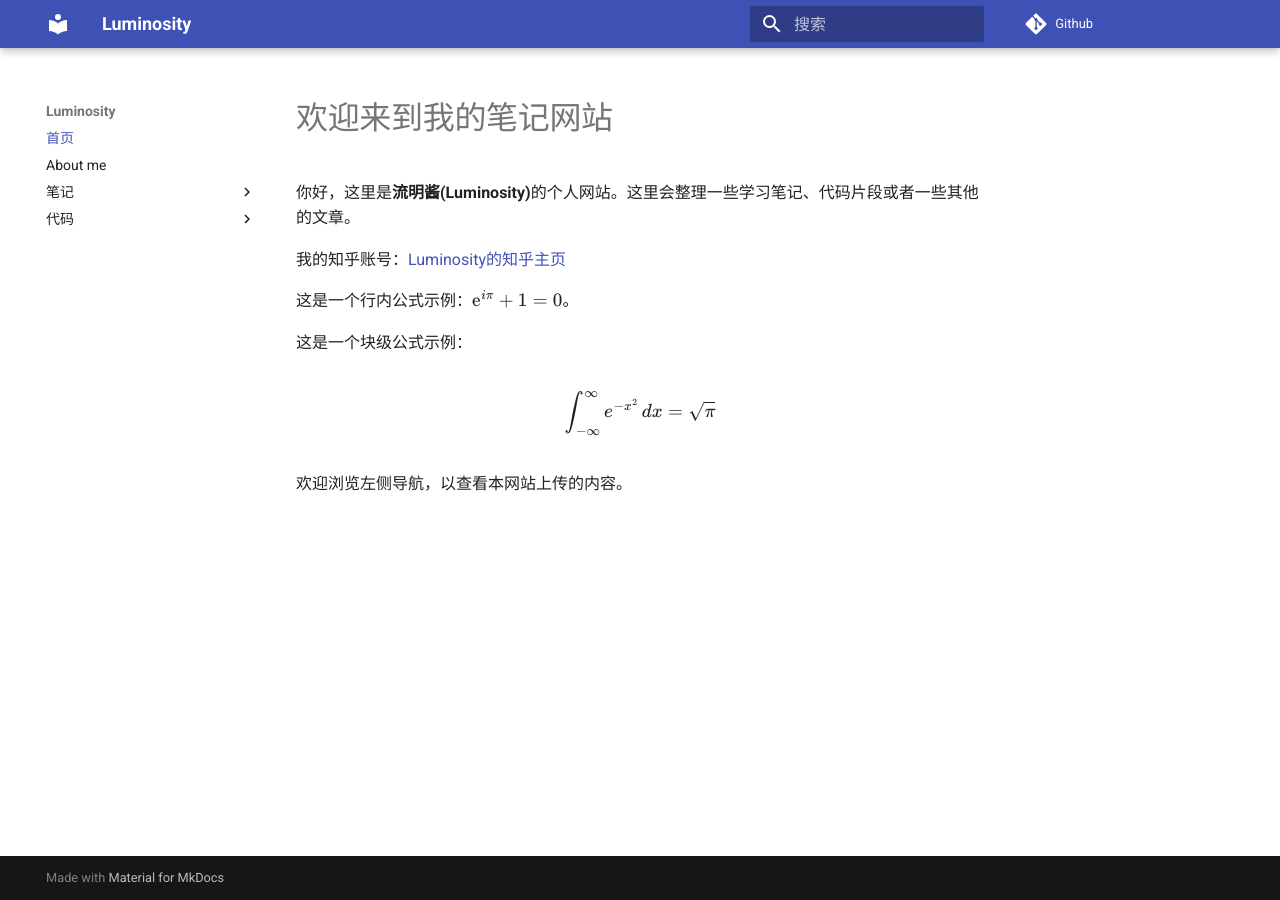
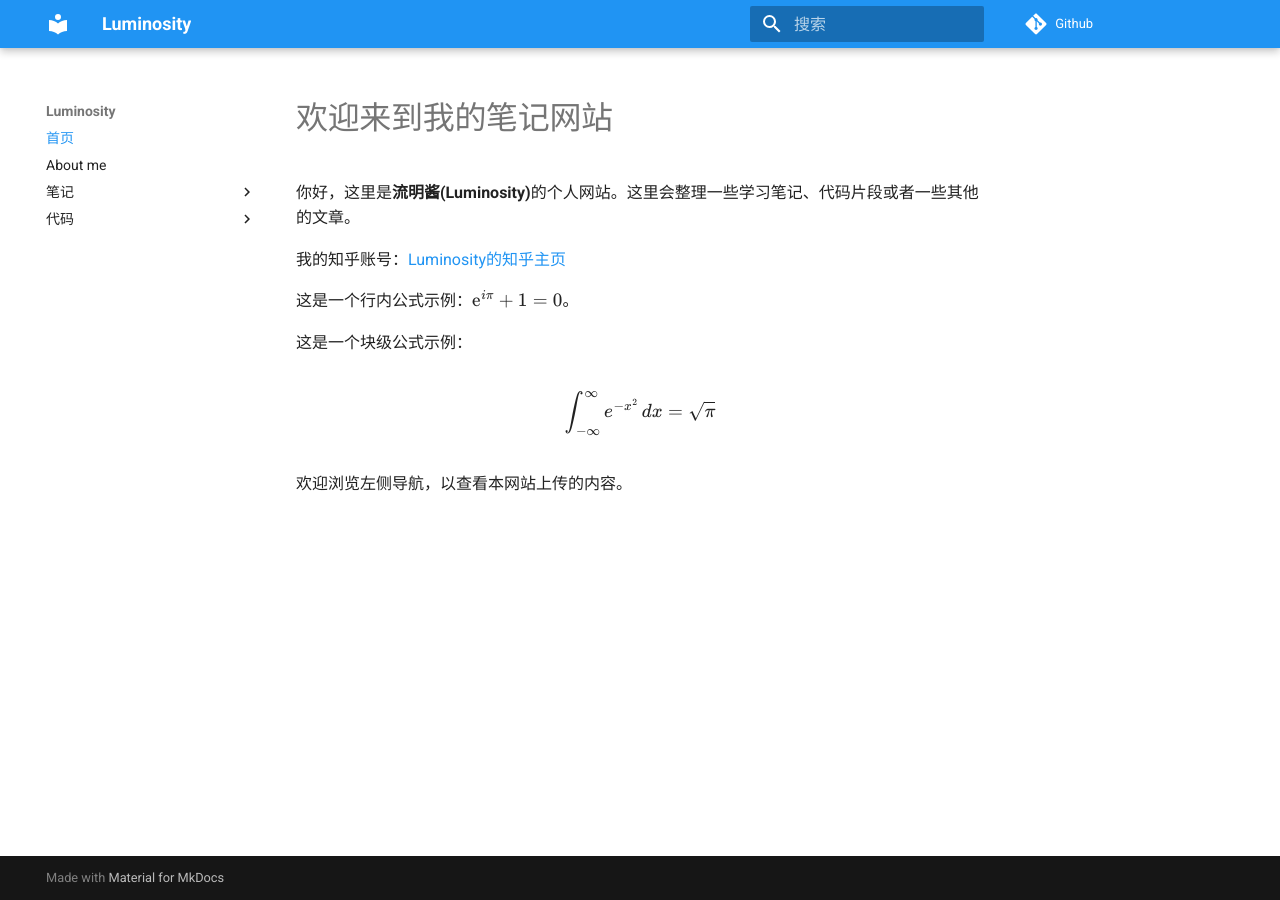
Before and after one commit to AvePhysica/notes, an MkDocs documentation site: the page built from docs/index.md, in a window 1280 px wide. Built offline with MkDocs 1.6.1 and Material for MkDocs 9.7.7, drawn with Linux system fonts in a browser that asks for light colours; comment, search, counter and statistics services are not loaded.

Commit message:
Update mkdocs.yml

```diff
--- a/mkdocs.yml
+++ b/mkdocs.yml
@@ -59,6 +59,13 @@
 
 theme:
   name: material
+  palette:
+    primary: blue
+    accent: orange
+  features:
+    - dark_mode
+    - search.highlight
+    - search.indexes
   language: zh
 
 markdown_extensions:
```
